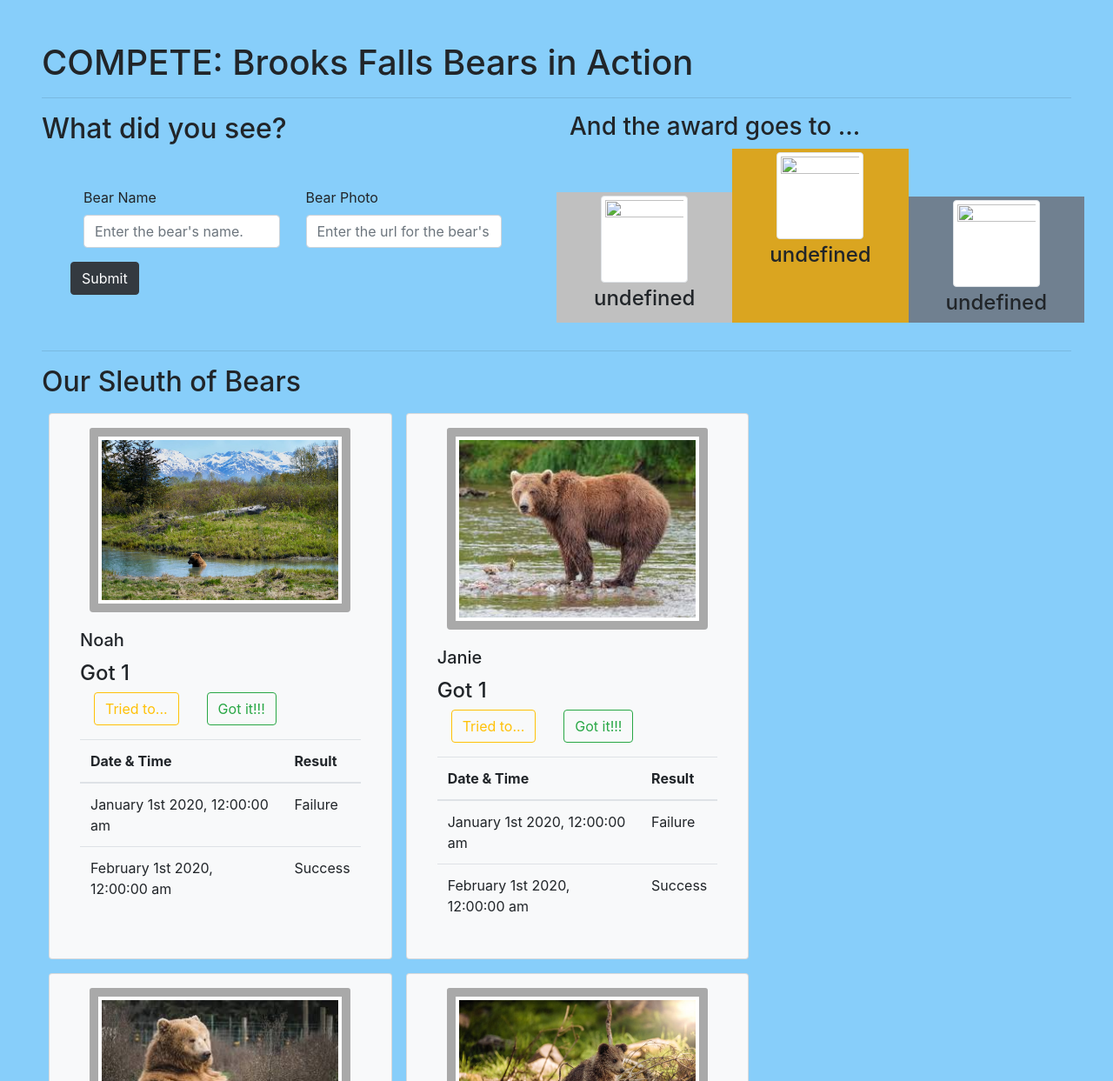
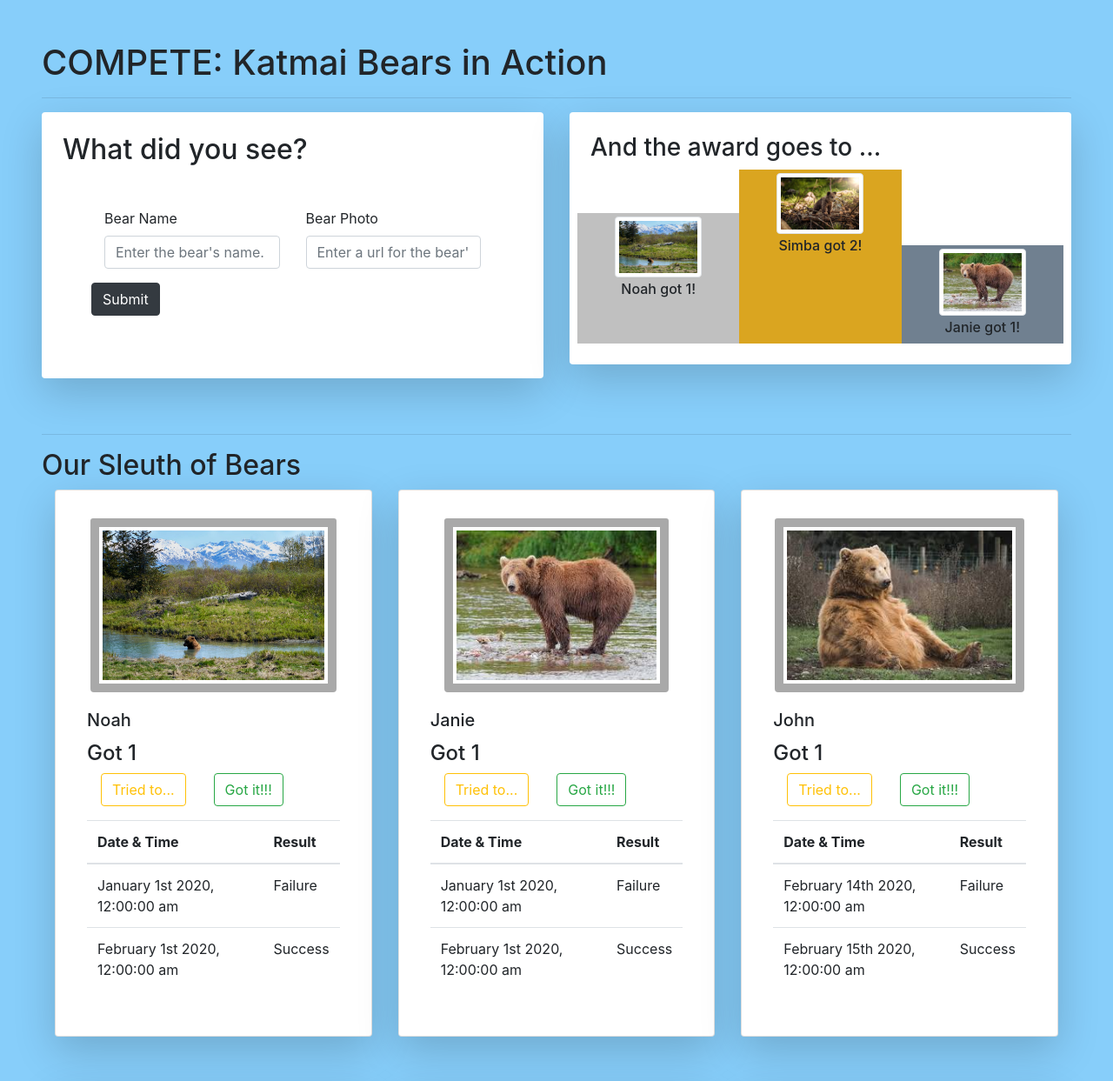
Before and after one commit to ancasimon/bear-watcher, a plain HTML site: page index.html in a window 1280 px wide. Shown: the top 1243 px of the page at 87% size. Drawn offline with nearby package versions, Linux system fonts and the light colour scheme.

Commit message:
updated awards and styling

```diff
--- a/index.html
+++ b/index.html
@@ -9,11 +9,11 @@
     <title>Compete</title>
 </head>
 <body>
-    <h1>COMPETE: Brooks Falls Bears in Action</h1>
+    <h1>COMPETE: Katmai Bears in Action</h1>
     <hr></hr>
     <div class="row">
-        <div id="bear-form" class="col-6 align-middle"></div>
-        <div id="awards-section" class="col-6 align-middle"></div>
+        <div id="bear-form" class="col-md-6"></div>
+        <div id="awards-section" class="col-md-6"></div>
     </div>
     <hr></hr>
     <div class="modal fade show" id="validationTextInput" tabindex="-1" role="dialog" aria-labelledby="validationTextTitle" aria-hidden="true">
--- a/javascripts/components/awards.js
+++ b/javascripts/components/awards.js
@@ -8,20 +8,20 @@ const buildAwards = () => {
     console.log(gold);
     const silver = allBears.slice(1, 2);
     const bronze = allBears.slice(2, 3);
-    let domString = '<div class="align-middle">';
+    let domString = '<div class="align-middle shadow-lg p-4 mb-5 bg-white rounded">';
     domString += '<h3>And the award goes to ...</h3>';
     domString += '<div class="row align-items-end" style="height: 200px;">';
     domString += '<div class="col h-75 d-inline-block silver text-center">';
-    domString += `<img src="${gold.imageUrl}" class="img-thumbnail m-1" width="100" height="100"></img>`;
-    domString += `<h4>${gold.name}</h4>`;
+    domString += `<img src="${silver[0].imageUrl}" class="img-thumbnail m-1" width="100" height="100"></img>`;
+    domString += `<h6>${silver[0].name} got ${silver[0].fishCount}!</h6>`;
     domString += '</div>';
     domString += '<div class="col h-100 d-inline-block gold text-center">';
-    domString += `<img src="${silver.imageUrl}" class="img-thumbnail m-1" width="100" height="100"></img>`;
-    domString += `<h4>${silver.name}</h4>`;
+    domString += `<img src="${gold[0].imageUrl}" class="img-thumbnail m-1" width="100" height="100"></img>`;
+    domString += `<h6>${gold[0].name} got ${gold[0].fishCount}!</h6>`;
     domString += '</div>';
     domString += '<div class="col h-55 d-inline-block bronze text-center">';
-    domString += `<img src="${bronze.imageUrl}" class="img-thumbnail m-1" width="100" height="100"></img>`;
-    domString += `<h4>${bronze.name}</h4>`;
+    domString += `<img src="${bronze[0].imageUrl}" class="img-thumbnail m-1" width="100" height="100"></img>`;
+    domString += `<h6>${bronze[0].name} got ${bronze[0].fishCount}!</h6>`;
     domString += '</div>';
     domString += '</div>';
     domString += '</div>';
--- a/javascripts/components/bearForm.js
+++ b/javascripts/components/bearForm.js
@@ -1,4 +1,5 @@
 // import bearData from '../helpers/data/bearData.js';
+import awards from './awards.js';
 import util from '../helpers/util.js';
 import river from './river.js';
 import bearData from '../helpers/data/bearData.js';
@@ -21,15 +22,16 @@ const buildNewBear = (e) => {
             fishCount: 0
         };
         bearData.addBear(newBearObject);
+        bearData.setBearsSortedList();
+        awards.buildAwards();
         console.log(allBears);
         document.getElementById('bear-form-fields').reset();
         river.buildBearSleuth(allBears);
         }
     };
 
-
 const buildBearForm = () => {
-    let domString = '<div class="main-body">';
+    let domString = '<div class="shadow-lg p-4 mb-5 bg-white rounded">';
     domString += `<h2>What did you see?</h2>`;
     domString += '<form id="bear-form-fields" class="mx-5 my-5">';
     domString += '<div class="row">';
@@ -39,7 +41,7 @@ const buildBearForm = () => {
         domString += '</div>';
         domString += '<div class="form-group col-6">';
             domString += `<label for="bearPhoto">Bear Photo</label>`;
-            domString += `<input type="text" class="form-control" id="bearPhoto" placeholder="Enter the url for the bear's photo.">`;
+            domString += `<input type="text" class="form-control" id="bearPhoto" placeholder="Enter a url for the bear's photo.">`;
         domString += '</div>';
         domString += '</div>';
         domString += '<div class="row">';
--- a/javascripts/components/river.js
+++ b/javascripts/components/river.js
@@ -1,4 +1,5 @@
 import util from '../helpers/util.js';
+import awards from './awards.js';
 import bearData from '../helpers/data/bearData.js';
 
 const buildBearActivityTable = (activities) => {
@@ -64,6 +65,7 @@ const buildBearActivityTable = (activities) => {
     buildBearActivityTable(allBears[successBearPosition].activities);
     allBears[successBearPosition].fishCount += 1;
     console.log('It got a fish!! Yeah!!');
+    awards.buildAwards();
     buildBearSleuth();
   };
 
@@ -86,7 +88,8 @@ const buildBearSleuth = () => {
     let domString = `<h2>Our Sleuth of Bears</h2>`;
     domString += '<div class="d-flex flex-wrap">';
     for (let i = 0; i < allBears.length; i++) {
-        domString += `<div class="card bg-light col-4 m-2 bear-card" id=${allBears[i].id}>`;
+      domString += '<div class="col-md-4 mb-2">';
+        domString += `<div class="card bg-light bear-card shadow-lg p-3 mb-5 bg-white rounded" id=${allBears[i].id}>`;
           domString += `<img src="${allBears[i].imageUrl}" class="card-img-top img-fluid img-thumbnail image" alt="bear-photo">`;
           domString += '<div class="card-body">';
             domString += `<h5 class="card-title">${allBears[i].name}</h5>`;
@@ -98,6 +101,7 @@ const buildBearSleuth = () => {
             domString += '</table>';
           domString += '</div>';
         domString += '</div>';
+      domString += '</div>';
     }
     domString += '</div>';
     util.printToDom('bear-container', domString);
--- a/javascripts/helpers/data/bearData.js
+++ b/javascripts/helpers/data/bearData.js
@@ -77,7 +77,7 @@ const trackedBears = [
         type: "Failure"
       },
       {
-        timestamp: "02/111/2020",
+        timestamp: "02/11/2020",
         type: "Failure"
       }
     ],
--- a/styles/main.css
+++ b/styles/main.css
@@ -3,13 +3,10 @@ body {
     padding: 3em;
 }
 
-.bear-card {
-    width: 25%;
-}
-
 .image {
     display: block;
-    width: 300px;
+    width: auto;
+    height: 200px;
     border: 10px solid darkgray;
     align-self: center;
     margin-top: 1em;
```
Also changed, not shown: 5 other files. Lines whose indentation alone changed are shown as unchanged.
